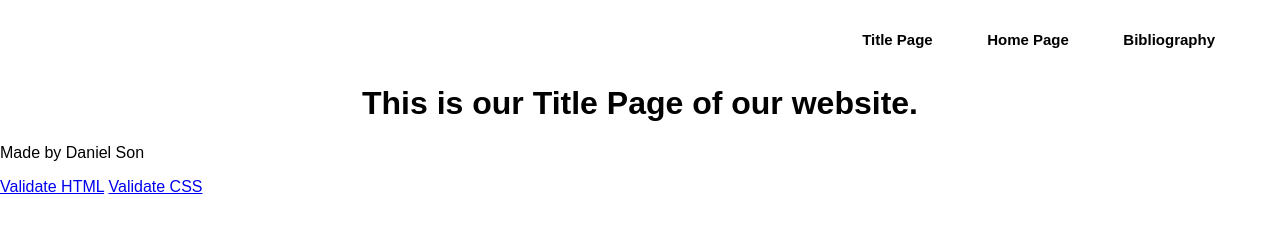
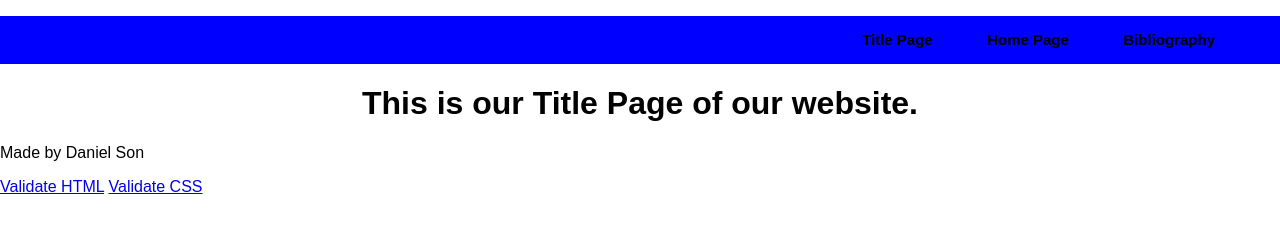
Before and after one commit to sunnysunson/sunnysunson.github.io, a plain HTML site: page index.html in a window 1280 px wide. Drawn offline with Linux system fonts and the light colour scheme.

Commit message:
Update style.css

```diff
--- a/style.css
+++ b/style.css
@@ -9,7 +9,7 @@ body {
 }
 
 .nav {
-	background-color: white;
+	background-color: blue;
 	color: black;
 	list-style: none;
 	text-align: right;
@@ -21,17 +21,18 @@ body {
 	padding-right: 50px;
 	font-size: 15px;
 	font-weight: bold;
-
 }
 
 .nav > li > a {
 	text-decoration: none;
 	color: black;
-
+	cursor: pointer;
+	position: relative
 }
 
 .nav > li > a:hover {
 	color: #c1c1c1;
+	top: 2px;
 }
 
 .logo{
```
